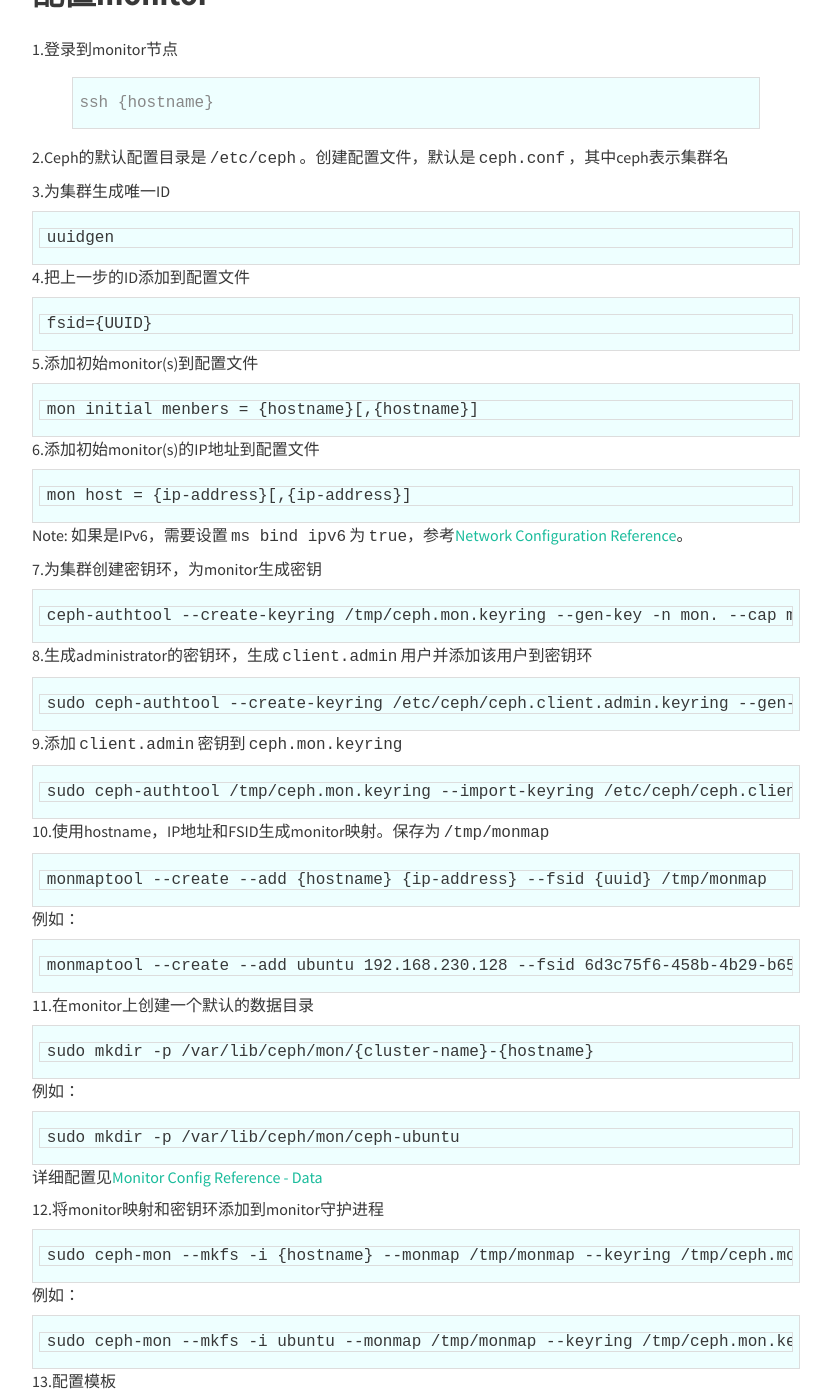
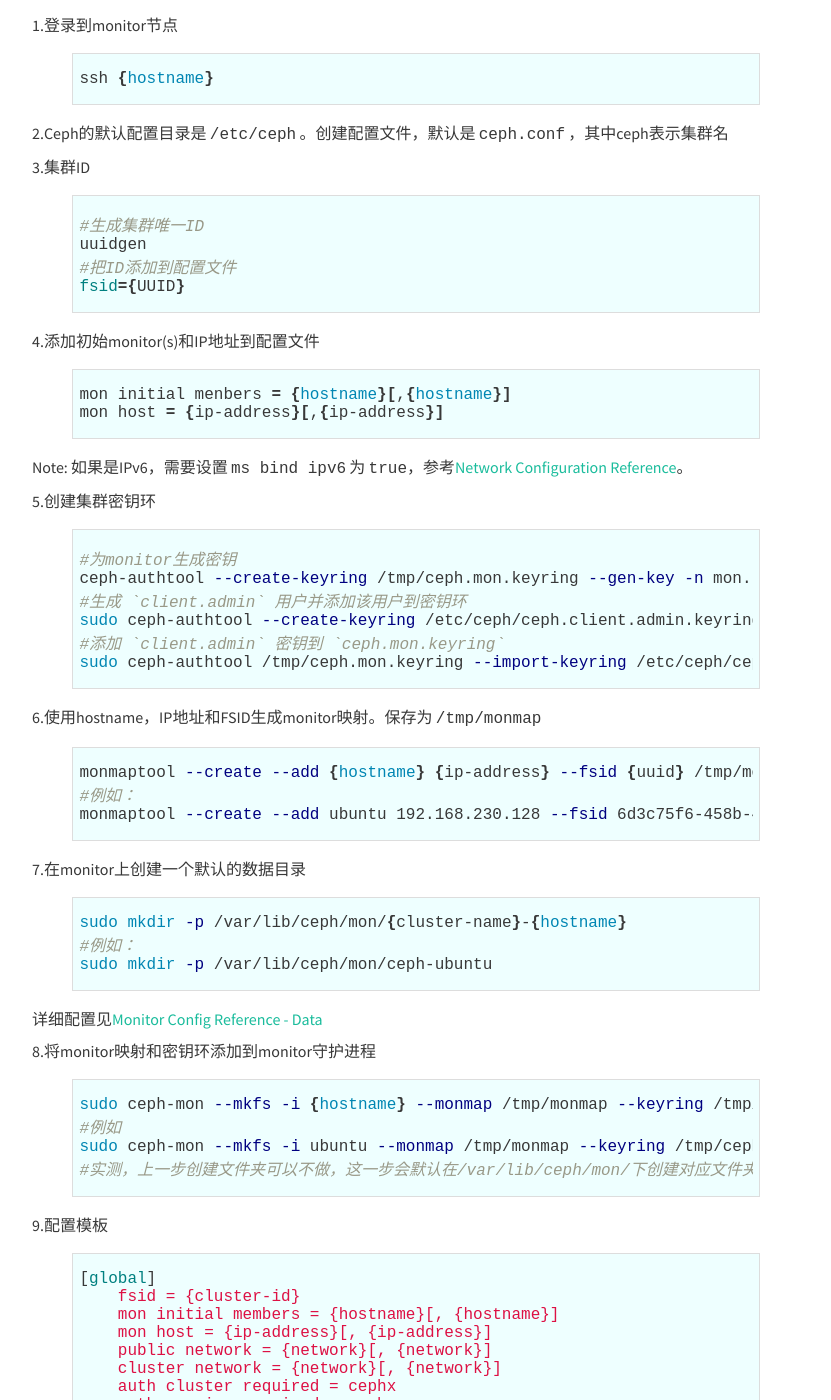
Before and after one commit to tianshan/tianshan.github.io, a Jekyll site: the page built from _posts/2015-03-02-ceph-deploy.md, in a window 1280 px wide and 1400 px high, scrolled down 757 px. Shown: the whole window, without its empty margins (224-1055 px from the left). Built offline with Jekyll 4.4.1, drawn with Linux system fonts in a browser that asks for light colours; nearby versions of some CDN libraries; comment, search, counter and statistics services are not loaded; some of the changed text lies outside the part shown.

Commit message:
update deploy mon

```diff
--- a/_posts/2015-03-02-ceph-deploy.md
+++ b/_posts/2015-03-02-ceph-deploy.md
@@ -7,7 +7,7 @@
 
 Ceph 0.87， 系统ubuntu
 参考[官方配置文档](http://ceph.com/docs/master/install/manual-deployment/)
-集群需要至少一个monitor和至少和存储在集群的object一样多的OSDs。
+集群需要至少1个monitor和2个OSD（对应两个副本）
 
 集群的配置会按照如下的结构，node1作为monitor，node2和node3作为OSD节点。
 ![ceph-arch]({{site.imageurl}}/2015-03-02-ceph-arch.png)
@@ -17,72 +17,72 @@
 
 1.登录到monitor节点
 
-{% highlight shell-session %}
+{% highlight bash %}
 ssh {hostname}
 {% endhighlight %}
 
 2.Ceph的默认配置目录是 `/etc/ceph` 。创建配置文件，默认是 `ceph.conf` ，其中ceph表示集群名
 
-3.为集群生成唯一ID
+3.集群ID
 
-    uuidgen
+{% highlight bash %}
+#生成集群唯一ID
+uuidgen
+#把ID添加到配置文件
+fsid={UUID}
+{% endhighlight %}
 
-4.把上一步的ID添加到配置文件
+4.添加初始monitor(s)和IP地址到配置文件
 
-    fsid={UUID}
-
-5.添加初始monitor(s)到配置文件
-
-    mon initial menbers = {hostname}[,{hostname}]
-
-6.添加初始monitor(s)的IP地址到配置文件
-
-    mon host = {ip-address}[,{ip-address}]
+{% highlight bash %}
+mon initial menbers = {hostname}[,{hostname}]
+mon host = {ip-address}[,{ip-address}]
+{% endhighlight %}
 
 Note: 如果是IPv6，需要设置 `ms bind ipv6` 为 `true`，参考[Network Configuration Reference](http://ceph.com/docs/master/rados/configuration/network-config-ref)。
 
-7.为集群创建密钥环，为monitor生成密钥
+5.创建集群密钥环
 
-    ceph-authtool --create-keyring /tmp/ceph.mon.keyring --gen-key -n mon. --cap mon 'allow *'
+{% highlight bash %}
+#为monitor生成密钥
+ceph-authtool --create-keyring /tmp/ceph.mon.keyring --gen-key -n mon. --cap mon 'allow *'
+#生成 `client.admin` 用户并添加该用户到密钥环
+sudo ceph-authtool --create-keyring /etc/ceph/ceph.client.admin.keyring --gen-key -n client.admin --set-uid=0 --cap mon 'allow *' --cap osd 'allow *' --cap mds 'allow'
+#添加 `client.admin` 密钥到 `ceph.mon.keyring`
+sudo ceph-authtool /tmp/ceph.mon.keyring --import-keyring /etc/ceph/ceph.client.admin.keyring
+{% endhighlight %}
 
-8.生成administrator的密钥环，生成 `client.admin` 用户并添加该用户到密钥环
+6.使用hostname，IP地址和FSID生成monitor映射。保存为 `/tmp/monmap`
 
-    sudo ceph-authtool --create-keyring /etc/ceph/ceph.client.admin.keyring --gen-key -n client.admin --set-uid=0 --cap mon 'allow *' --cap osd 'allow *' --cap mds 'allow'
+{% highlight bash %}
+monmaptool --create --add {hostname} {ip-address} --fsid {uuid} /tmp/monmap
+#例如：
+monmaptool --create --add ubuntu 192.168.230.128 --fsid 6d3c75f6-458b-4b29-b65f-e3083e7240db /tmp/monmap
+{% endhighlight %}
 
-9.添加 `client.admin` 密钥到 `ceph.mon.keyring`
+7.在monitor上创建一个默认的数据目录
 
-    sudo ceph-authtool /tmp/ceph.mon.keyring --import-keyring /etc/ceph/ceph.client.admin.keyring
-
-10.使用hostname，IP地址和FSID生成monitor映射。保存为 `/tmp/monmap`
-
-    monmaptool --create --add {hostname} {ip-address} --fsid {uuid} /tmp/monmap
-
-例如：
-
-    monmaptool --create --add ubuntu 192.168.230.128 --fsid 6d3c75f6-458b-4b29-b65f-e3083e7240db /tmp/monmap
-
-11.在monitor上创建一个默认的数据目录
-
-    sudo mkdir -p /var/lib/ceph/mon/{cluster-name}-{hostname}
-
-例如：
-
-    sudo mkdir -p /var/lib/ceph/mon/ceph-ubuntu
+{% highlight bash %}
+sudo mkdir -p /var/lib/ceph/mon/{cluster-name}-{hostname}
+#例如：
+sudo mkdir -p /var/lib/ceph/mon/ceph-ubuntu
+{% endhighlight %}
 
 详细配置见[Monitor Config Reference - Data](http://ceph.com/docs/master/rados/configuration/mon-config-ref#data)
 
-12.将monitor映射和密钥环添加到monitor守护进程
+8.将monitor映射和密钥环添加到monitor守护进程
 
-    sudo ceph-mon --mkfs -i {hostname} --monmap /tmp/monmap --keyring /tmp/ceph.mon.keyring
+{% highlight bash %}
+sudo ceph-mon --mkfs -i {hostname} --monmap /tmp/monmap --keyring /tmp/ceph.mon.keyring
+#例如
+sudo ceph-mon --mkfs -i ubuntu --monmap /tmp/monmap --keyring /tmp/ceph.mon.keyring
+#实测，上一步创建文件夹可以不做，这一步会默认在/var/lib/ceph/mon/下创建对应文件夹
+{% endhighlight %}
 
-例如：
+9.配置模板
 
-    sudo ceph-mon --mkfs -i ubuntu --monmap /tmp/monmap --keyring /tmp/ceph.mon.keyring
-
-13.配置模板
-
-    {% highlight yaml %}
-    [global]
+{% highlight yaml %}
+[global]
     fsid = {cluster-id}
     mon initial members = {hostname}[, {hostname}]
     mon host = {ip-address}[, {ip-address}]
@@ -98,12 +98,12 @@
     osd pool default pg num = {n}
     osd pool default pgp num = {n}
     osd crush chooseleaf type = {n}
-    {% endhighlight %}
+{% endhighlight %}
 
 根据前面的配置，得到：
 
-    {% highlight yaml %}
-    [global]
+{% highlight yaml %}
+[global]
     fsid = 6d3c75f6-458b-4b29-b65f-e3083e7240db
     mon initial members = ubuntu
     mon host = 192.168.230.128
@@ -118,70 +118,78 @@
     osd pool default pg num = 333
     osd pool default pgp num = 333
     osd crush chooseleaf type = 1
-    {% endhighlight %}
+{% endhighlight %}
 
-14.新建 `done` 文件
+10.新建 `done` 文件
 
-    标记monitor已经创建，准备好启动了。
+{% highlight bash %}
+#标记monitor已经创建，准备好启动了。
+sudo touch /var/lib/ceph/mon/ceph-ubuntu/done
+{% endhighlight %}
 
-        sudo touch /var/lib/ceph/mon/ceph-ubuntu/done
+11.启动monitor
 
-15.启动monitor
+* 在Ubuntu，使用Upstart
 
-    * 在Ubuntu，使用Upstart
+{% highlight bash %}
+sudo start ceph-mon id=ubuntu
 
-        sudo start ceph-mon id=ubuntu
+#要允许守护进程在每次重启后启动必须创建空文件，如下：
+sudo touch /var/lib/ceph/mon/{cluster-name}-{hostname}/upstart
+#例如：
+sudo touch /var/lib/ceph/mon/ceph-ubuntu/upstart
+{% endhighlight %}
 
-        * 要允许守护进程在每次重启后启动必须创建空文件，如下：
+>启动monitor的时候如果遇到 start: Unknown job: ceph-mon, 是因为使用 `make install` 安装时不会安装 [upstart script](http://ceph.com/docs/master/rados/operations/operating/) ， 可以手动将 `src/upstart` 中的脚本复制到 `/etc/init/` ，但是该方法有个问题，应为编译安装的目录是/usr/local/bin，但upstart中配置文件的启动目录是/usr/bin，所以需要手动修改ceph-mon.conf中两处代码， `pre-start' 中的test路径，和exec的执行路径。不知道有没有更好的方法。
 
-            sudo touch /var/lib/ceph/mon/{cluster-name}-{hostname}/upstart
+* 对于 Debian/CentOs/RHEL，使用sysvinit：
 
-        例如：
-            sudo touch /var/lib/ceph/mon/ceph-ubuntu/upstart
+{% highlight bash %}
+sudo /etc/init.d/ceph -c /etc/ceph/ceph.conf start mon.{hostname}
+{% endhighlight %}
 
-    * 对于 Debian/CentOs/RHEL，使用sysvinit：
+注意
+{% highlight bash %}
+#centos下，也需要将ceph手动添加到启动项
+sudo cp ceph/src/init-ceph /etc/init.d/ceph
+#需要在mon数据目录添加sysvinit，在原文没有，不加的话会出现 mon.hostname not found
+sudo touch /var/lib/ceph/mon/ceph-ceph-03/sysvinit
+{% endhighlight %}
 
-        sudo /etc/init.d/ceph start mon.{hostname}
+12.验证Ceph创建的默认池
 
-启动monitor的时候如果遇到 `start: Unknown job: ceph-mon`， 是因为使用 `make install` 安装时不会安装 [upstart script](http://ceph.com/docs/master/rados/operations/operating/) ， 可以手动将 `src/upstart` 中的脚本复制到 `/etc/init/` ，但是该方法有个问题，应为编译安装的目录是/usr/local/bin，但upstart中配置文件的启动目录是/usr/bin，所以需要手动修改ceph-mon.conf中两处代码， `pre-start' 中的test路径，和exec的执行路径。不知道有没有更好的方法。
+{% highlight bash %}
+ceph osd lspools
+#输出如下：
+0 rbd，
+{% endhighlight %}
 
-16.验证Ceph创建的默认池
+>* 如果出现 python的import xx找不到，需要把ceph/src/pybind包含到Python查找路径下，例如，在.bashrc中, export PYTHONPATH=$PYTHONPATH:~/ceph/src/pybind
+* 如果出现 `OSError: librados.so.2` ，需要安装librados包(sudo apt-get install librados-dev)，详见[librados-intro](http://ceph.com/docs/master/rados/api/librados-intro/)
+* 如果出现 `missing keyring, cannot use cephx for authentication` ，需要修改keyring的属性，详见[auth-config-ref](http://ceph.com/docs/master/rados/configuration/auth-config-ref/#keysS)
 
-        ceph osd lspools
+12.验证monitor正在运行
 
-    输出如下：
-
-        0 rbd，
-
-    如果出现 `OSError: librados.so.2` ，需要安装librados包，详见[librados-intro](http://ceph.com/docs/master/rados/api/librados-intro/)
-        sudo apt-get install librados-dev
-
-    如果出现 `missing keyring, cannot use cephx for authentication` ，需要修改keyring的属性，详见[auth-config-ref](http://ceph.com/docs/master/rados/configuration/auth-config-ref/#keysS)
-
-17.验证monitor正在运行
-
-    ceph -s
-
-    输出如下：
-
-    {% highlight shell-session %}
-        cluster 6d3c75f6-458b-4b29-b65f-e3083e7240db
-         health HEALTH_ERR 64 pgs stuck inactive; 64 pgs stuck unclean; no osds
-         monmap e1: 1 mons at {ubuntu=192.168.230.128:6789/0}, election epoch 2, quorum 0 ubuntu
-         osdmap e1: 0 osds: 0 up, 0 in
-         pgmap v2: 64 pgs, 1 pools, 0 bytes data, 0 objects
-                0 kB used, 0 kB / 0 kB avail
-                64 creating
-    {% endhighlight %}
+{% highlight bash %}
+ceph -s
+#输出如下：
+cluster 6d3c75f6-458b-4b29-b65f-e3083e7240db
+ health HEALTH_ERR 64 pgs stuck inactive; 64 pgs stuck unclean; no osds
+ monmap e1: 1 mons at {ubuntu=192.168.230.128:6789/0}, election epoch 2, quorum 0 ubuntu
+ osdmap e1: 0 osds: 0 up, 0 in
+ pgmap v2: 64 pgs, 1 pools, 0 bytes data, 0 objects
+        0 kB used, 0 kB / 0 kB avail
+        64 creating
+{% endhighlight %}
 
 添加OSDs
 ---
 
-monitor启动后，就可以添加OSDs了。只有当集群有足够OSDs来处理object的副本时，集群才能达到 `active+clean`状态（例如，osd pool default size=2 需要至少两个OSDs）。在monitor引导启动后，集群有了默认的CRUSH映射，然而，映射中还没有任何Ceph OSD 的守护进程映射到Ceph节点。
+monitor启动后，就可以添加OSDs了。只有当集群有足够OSDs来处理object的副本时，集群才能达到 `active+clean`状态（例如，osd pool default size=2 需要至少两个OSDs）。 在monitor引导启动后，集群有了默认的CRUSH映射，然而，映射中还没有任何Ceph OSD 的守护进程映射到Ceph节点。
 
-<h3 id="short form">简单配置</h3>
+### 简单配置 {#short-form}
 
-Ceph提供了 `ceph-disk` 工具，可以处理磁盘、分区或者目录。该工具通过自增的索引来创建OSD ID。并且该工具会把新的OSD自动添加到主机的CRUSH映射。执行 `ceph-disk -h` 来获得命令的详细信息。工具会自动执行下面[复杂配置](#long form)的流程。
+Ceph提供了 `ceph-disk` 工具，可以处理磁盘、分区或者目录。该工具通过自增的索引来创建OSD ID。并且该工具会把新的OSD自动添加到主机的CRUSH映射。执行 `ceph-disk -h` 来获得命令的详细信息。工具会自动执行下面[复杂配置](#long-form)的流程。
 
 1. 准备OSD
 
```
Also changed, not shown: other parts of _posts/2015-03-02-ceph-deploy.md (+1 -1 lines).
